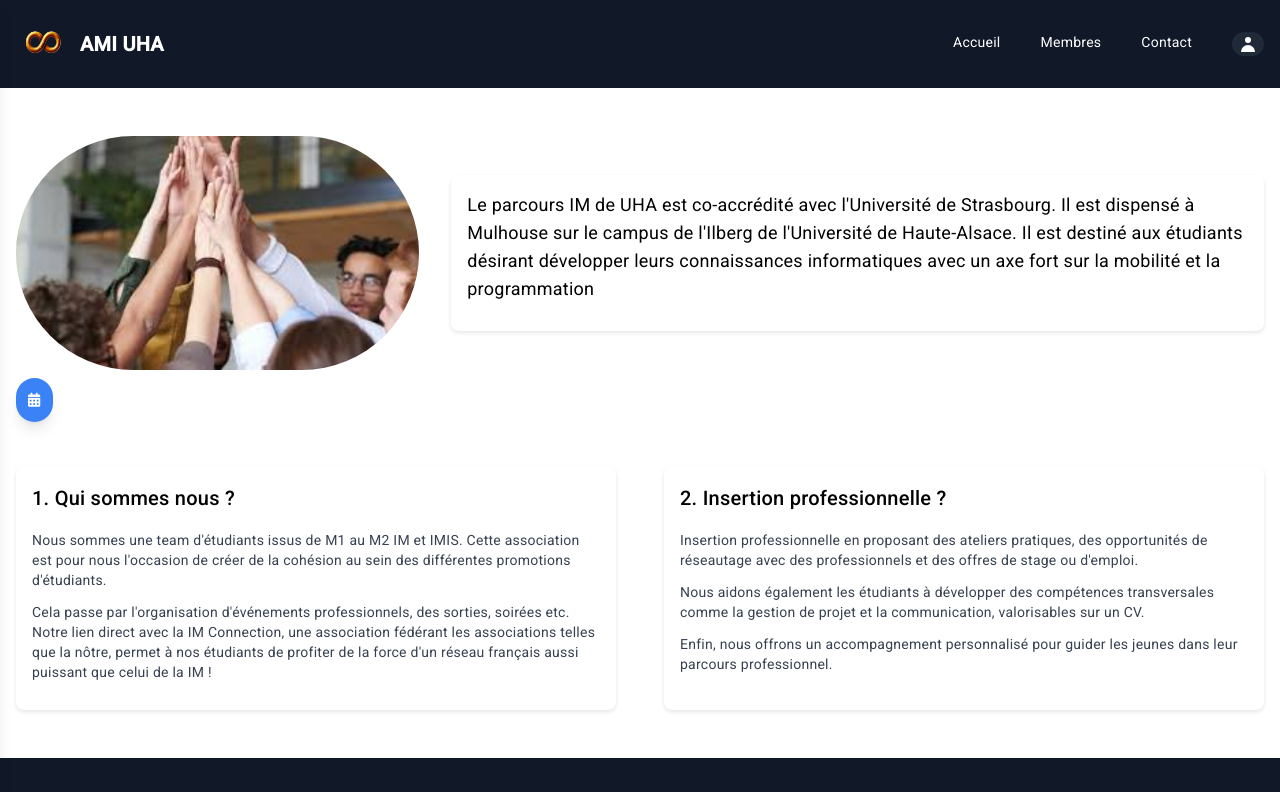
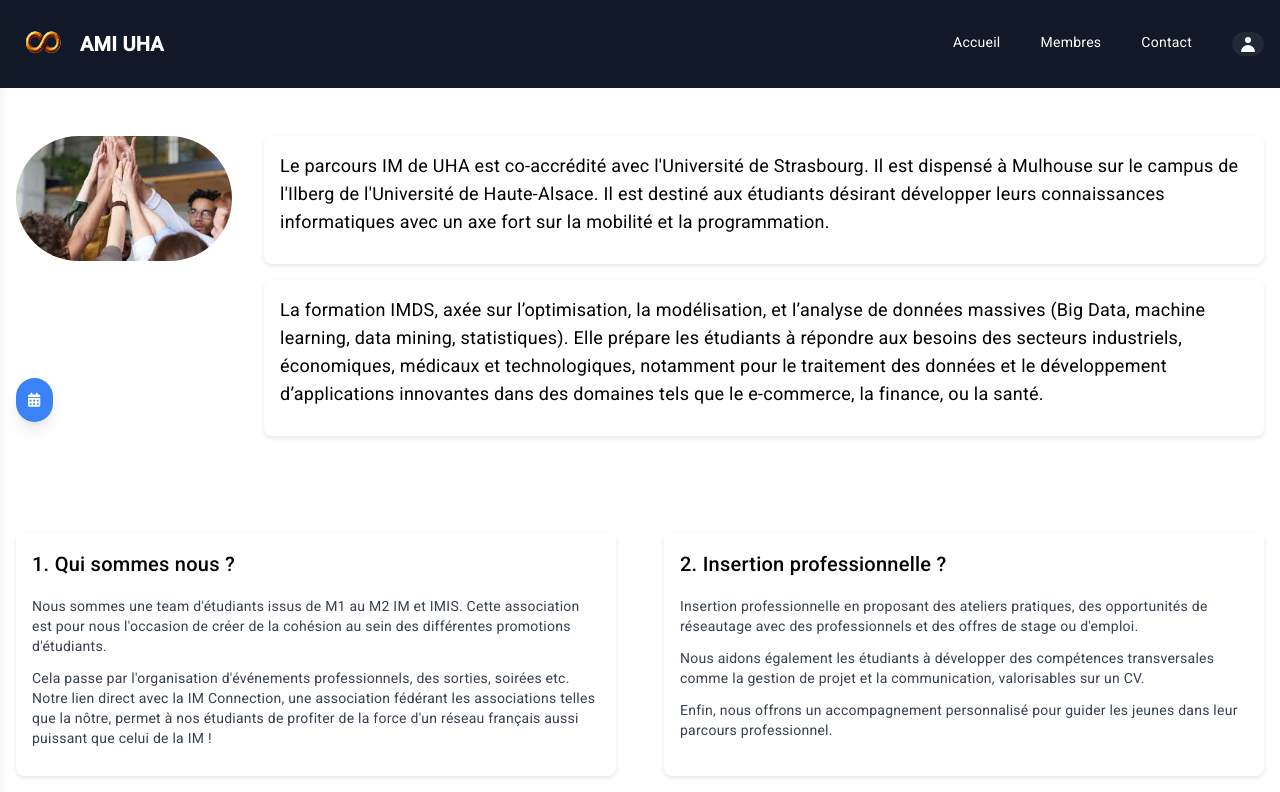
Before and after one commit to Assil28/AssociationIMs-Web-Site, an Angular app: page / in a window 1280 px wide. Shown: the top 792 px of the page. Built offline with nearby package versions, Linux system fonts and the light colour scheme.

Commit message:
add description

```diff
--- a/src/app/acceuil/acceuil.component.html
+++ b/src/app/acceuil/acceuil.component.html
@@ -2,20 +2,28 @@
 
   <!-- hero.component.html -->
   <section class="container mx-auto py-12 px-4">
-    <div class="flex items-center gap-8">
+    <div class="flex items-start gap-8">
       <div>
         <img src="assets/teams.jpg" alt="Collaboration" class="rounded-full" width="500">
       </div>
-      <div class="calendar">
-        <p class="text-lg">
-          Le parcours IM de UHA est co-accrédité avec l'Université de Strasbourg.
-          Il est dispensé à Mulhouse sur le campus de l'Ilberg de l'Université de Haute-Alsace.
-          Il est destiné aux étudiants désirant développer leurs connaissances informatiques
-          avec un axe fort sur la mobilité et la programmation
-        </p>
+      <div>
+        <div class="calendar mb-4">
+          <p class="text-lg">
+            Le parcours IM de UHA est co-accrédité avec l'Université de Strasbourg.
+            Il est dispensé à Mulhouse sur le campus de l'Ilberg de l'Université de Haute-Alsace.
+            Il est destiné aux étudiants désirant développer leurs connaissances informatiques
+            avec un axe fort sur la mobilité et la programmation.
+          </p>
+        </div>
+        <div class="calendar">
+          <p class="text-lg">
+            La formation IMDS, axée sur l’optimisation, la modélisation, et l’analyse de données massives (Big Data, machine learning, data mining, statistiques). Elle prépare les étudiants à répondre aux besoins des secteurs industriels, économiques, médicaux et technologiques, notamment pour le traitement des données et le développement d’applications innovantes dans des domaines tels que le e-commerce, la finance, ou la santé.
+          </p>
+        </div>
       </div>
     </div>
   </section>
+
 
   <!-- info-section.component.html -->
   <section class="container mx-auto py-12 px-4">
```
